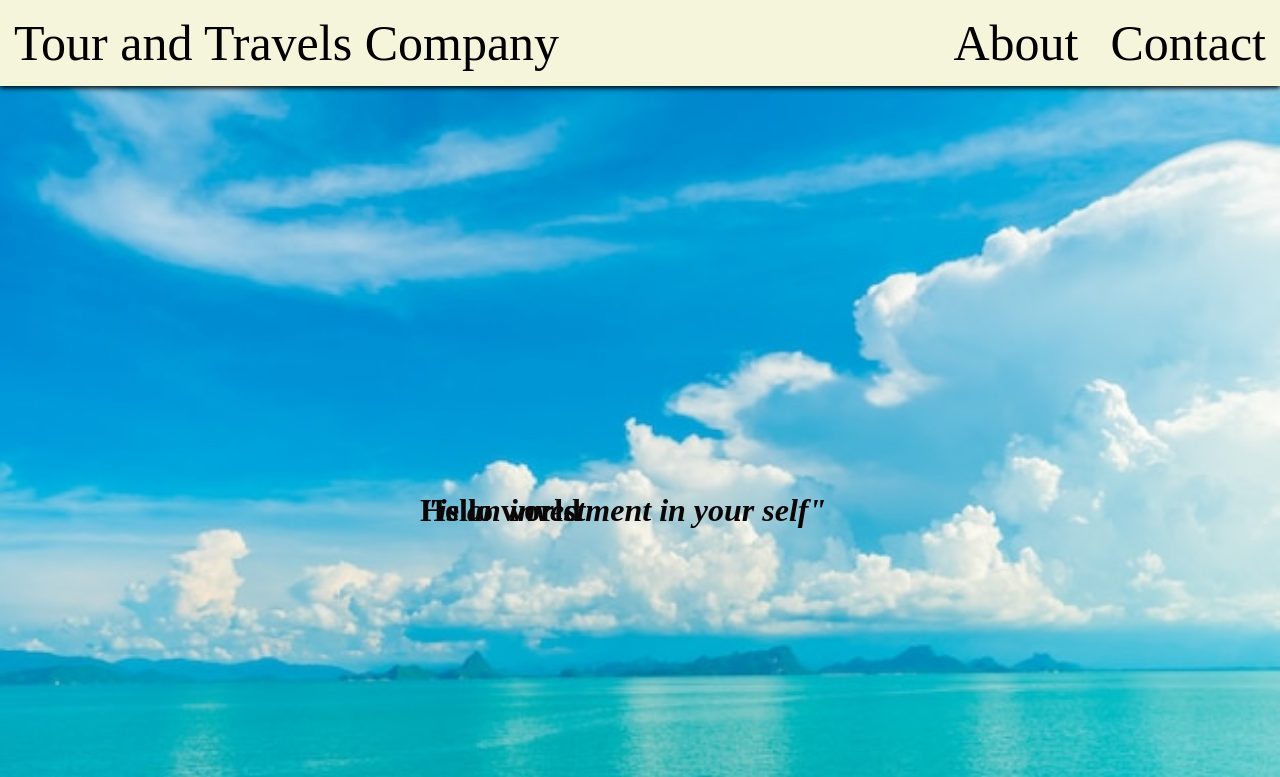
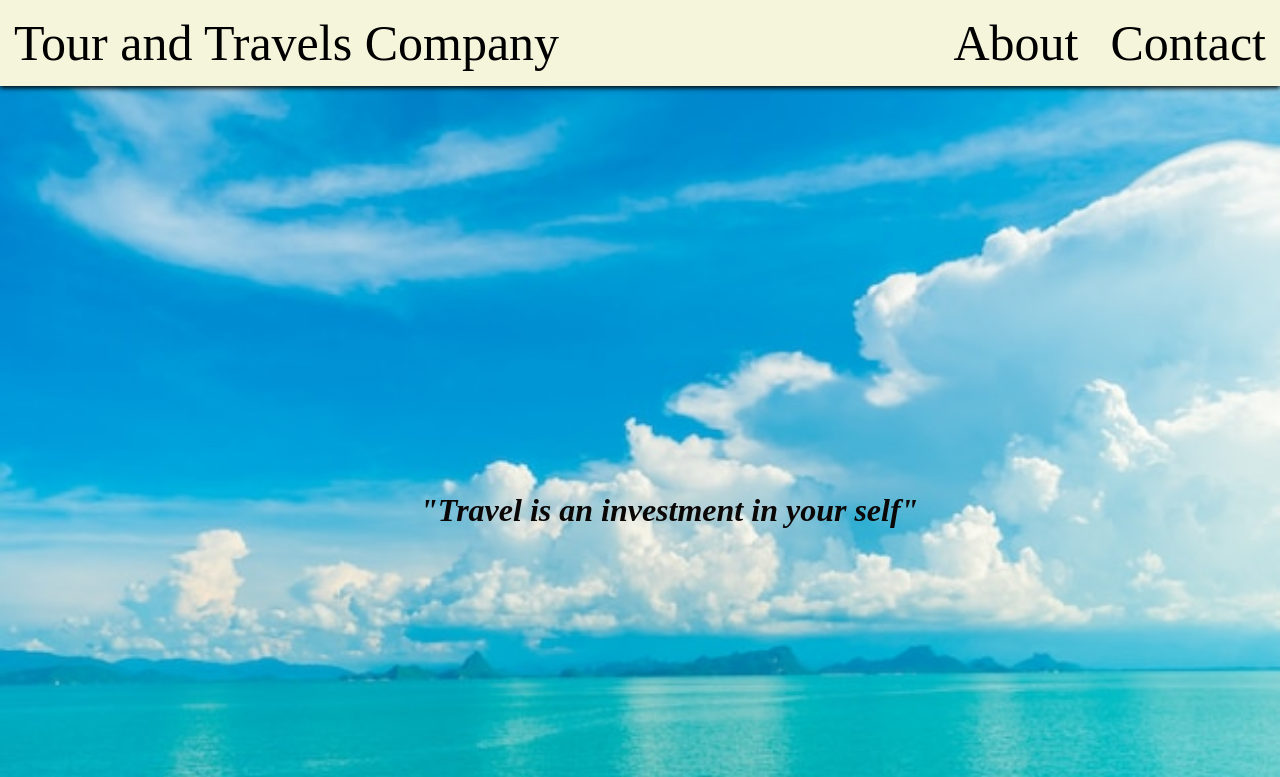
Before and after one commit to Vikuldhiman/html-website, a plain HTML site: page index.html in a window 1280 px wide. Shown: the top 777 px of the page. Drawn offline with Linux system fonts and the light colour scheme.

Commit message:
html-website

```diff
--- a/index.html
+++ b/index.html
@@ -17,8 +17,8 @@
     </div>
 <div id="home">
     <img src="image/downlod1.jpg" width="100%" alt="">
-    <h1><i>"is an investment in your self"</i></h1>
-    <h1>Hello world</h1>
+    <h1><i>"Travel is an investment in your self"</i></h1>
+
     <h5><b>Lorem ipsum dolor sit amet consectetur adipisicing elit. Praesentium sequi, nostrum corporis temporibus est earum blanditiis minima sapiente, ducimus quia error quae adipisci natus consectetur nihil exercitationem ex reprehenderit asperiores?Lorem ipsum dolor sit amet consectetur adipisicing elit. Praesentium sequi, nostrum corporis temporibus est earum blanditiis minima sapiente, ducimus quia error quae adipisci natus consectetur nihil exercitationem ex reprehenderit asperiores?Lorem ipsum dolor sit amet consectetur adipisicing elit. Praesentium sequi, nostrum corporis temporibus est earum blanditiis minima sapiente, ducimus quia error quae adipisci natus consectetur nihil exercitationem ex reprehenderit asperiores?</b></h5>
 </div>
 <hr>
```
